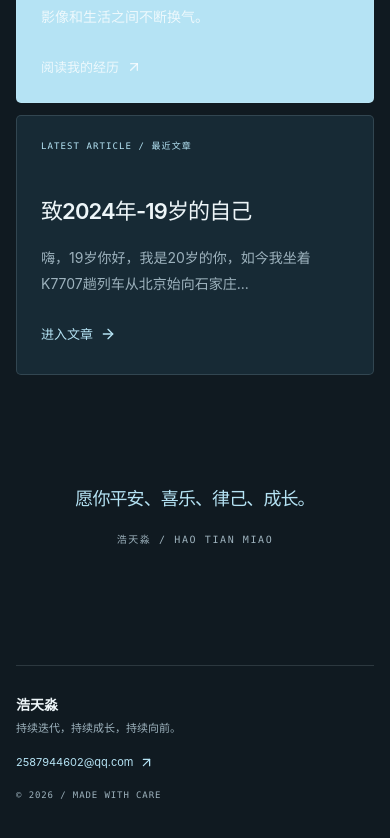
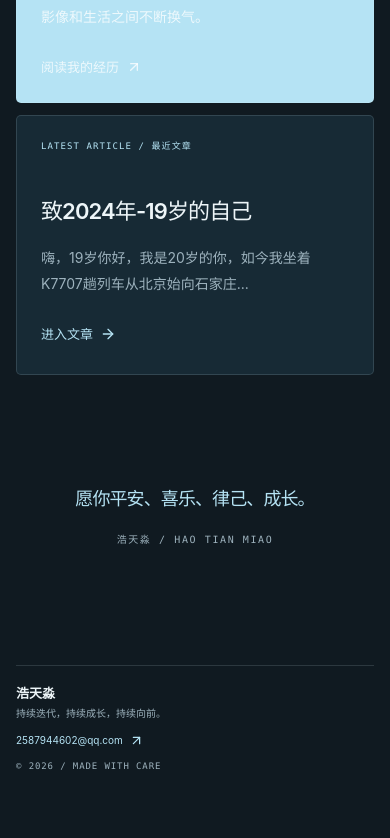
Before and after one commit to haotianmiao0829/-, a React (Vite) app: page / in a window 390 px wide. Shown: the part 2612-3450 px from the top of the page. Built offline with nearby package versions, Linux system fonts and the light colour scheme.

Commit message:
缩小网站底部栏

```diff
--- a/src/index.css
+++ b/src/index.css
@@ -1633,25 +1633,25 @@ textarea:focus-visible {
 
 .site-footer {
   width: min(var(--max-width), calc(100% - 48px));
-  min-height: 118px;
+  min-height: 88px;
   margin: 0 auto;
   display: grid;
   grid-template-columns: 1fr auto 1fr;
   align-items: center;
-  gap: 20px;
+  gap: 16px;
   border-top: 1px solid var(--line);
   color: var(--muted);
-  font-size: 11px;
+  font-size: 10px;
 }
 
 .site-footer > div {
   display: grid;
-  gap: 5px;
+  gap: 3px;
 }
 
 .site-footer strong {
   color: var(--ink);
-  font-size: 14px;
+  font-size: 13px;
   font-weight: 600;
 }
 
@@ -2078,8 +2078,8 @@ textarea:focus-visible {
 
   .site-footer {
     grid-template-columns: 1fr;
-    gap: 18px;
-    padding: 28px 0 100px;
+    gap: 12px;
+    padding: 18px 0 92px;
   }
 
   .site-footer > span {
```
